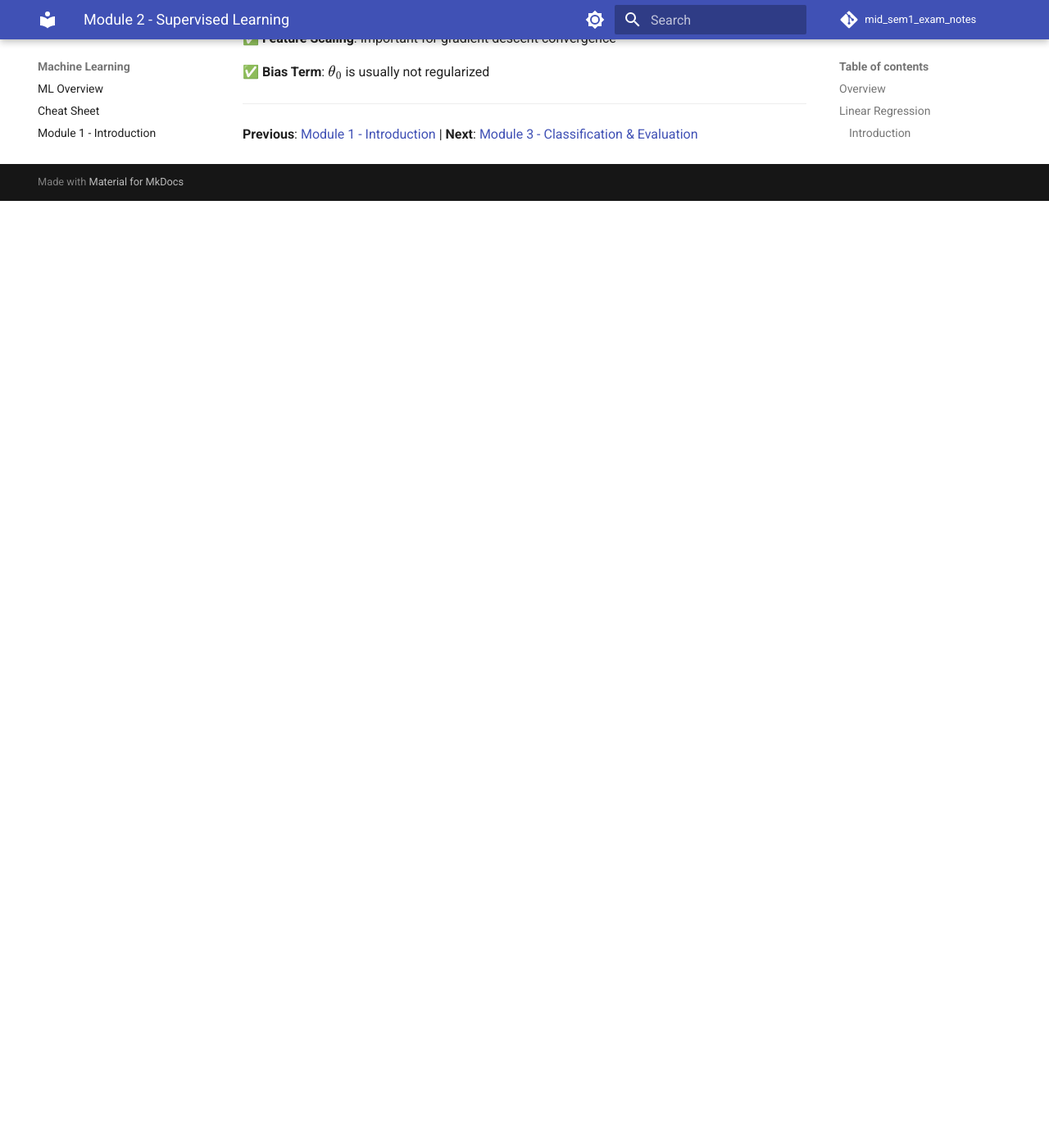
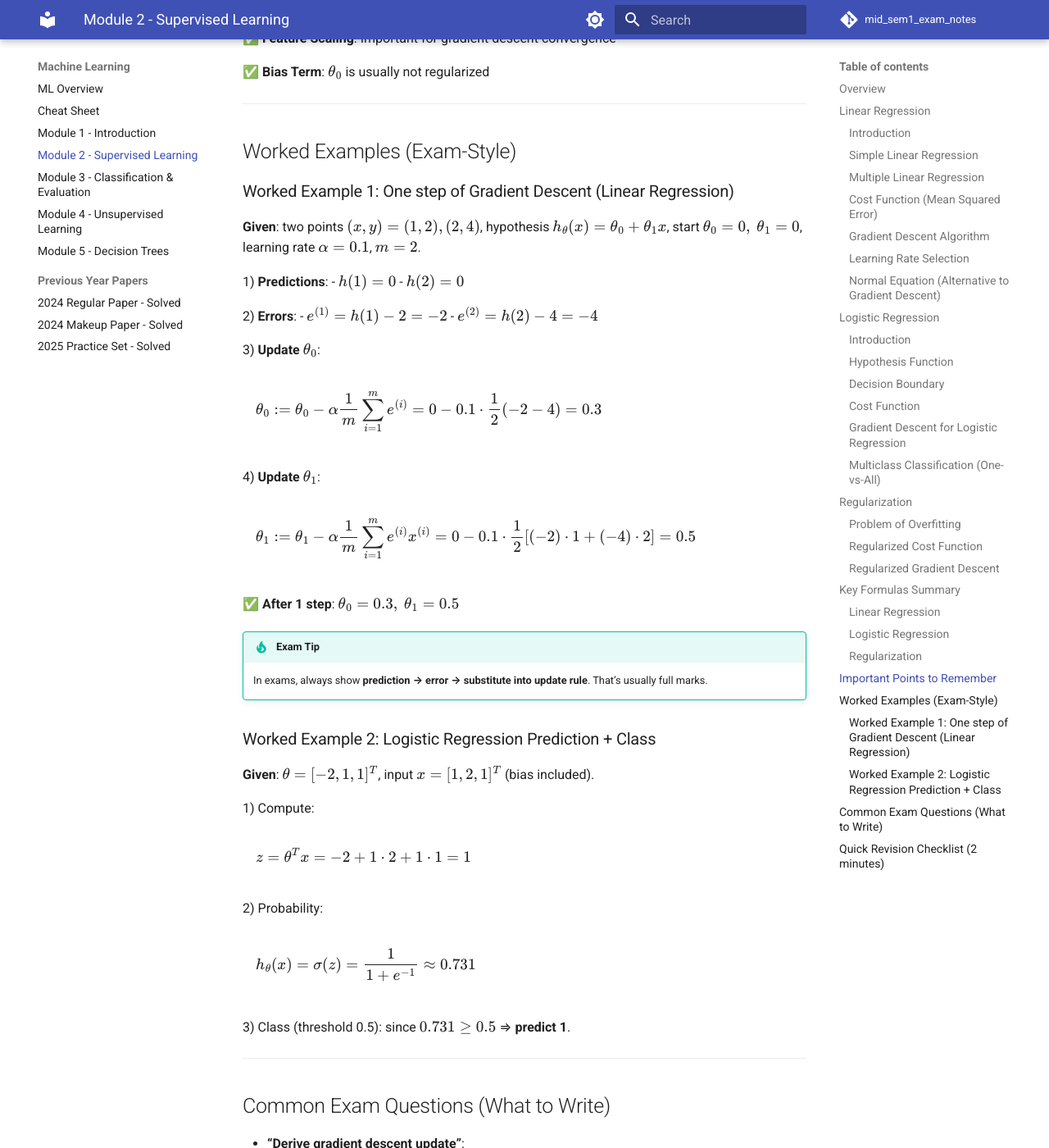
Before and after one commit to shivam2003-dev/mid_sem1_exam_notes, an MkDocs documentation site: the page built from docs/ml/module2-supervised-learning.md, in a window 1280 px wide and 1400 px high, scrolled down 6538 px. Shown: the whole window at 82% size. Built offline with MkDocs 1.6.1 and Material for MkDocs 9.7.7, drawn with Linux system fonts in a browser that asks for light colours; comment, search, counter and statistics services are not loaded; before the commit the page ends 6783 px from its top, so only the background shows below that; some of the changed text lies outside the part shown.

Commit message:
Expand: Add exam-style worked examples and checklists to ML modules 2-3

```diff
--- a/docs/ml/module2-supervised-learning.md
+++ b/docs/ml/module2-supervised-learning.md
@@ -317,4 +317,84 @@
 
 ---
 
+## Worked Examples (Exam-Style)
+
+### Worked Example 1: One step of Gradient Descent (Linear Regression)
+
+**Given**: two points $(x,y) = (1,2), (2,4)$, hypothesis $h_\theta(x)=\theta_0+\theta_1x$, start $\theta_0=0,\ \theta_1=0$, learning rate $\alpha=0.1$, $m=2$.
+
+1) **Predictions**:
+- $h(1)=0$
+- $h(2)=0$
+
+2) **Errors**:
+- $e^{(1)}=h(1)-2=-2$
+- $e^{(2)}=h(2)-4=-4$
+
+3) **Update $\theta_0$**:
+
+$$
+\theta_0 := \theta_0 - \alpha\frac{1}{m}\sum_{i=1}^{m} e^{(i)}
+        = 0 - 0.1\cdot\frac{1}{2}(-2-4)
+        = 0.3
+$$
+
+4) **Update $\theta_1$**:
+
+$$
+\theta_1 := \theta_1 - \alpha\frac{1}{m}\sum_{i=1}^{m} e^{(i)}x^{(i)}
+        = 0 - 0.1\cdot\frac{1}{2}\left[(-2)\cdot1 + (-4)\cdot2\right]
+        = 0.5
+$$
+
+✅ **After 1 step**: $\theta_0=0.3,\ \theta_1=0.5$
+
+!!! tip "Exam Tip"
+    In exams, always show **prediction → error → substitute into update rule**. That’s usually full marks.
+
+### Worked Example 2: Logistic Regression Prediction + Class
+
+**Given**: $\theta=[-2, 1, 1]^T$, input $x=[1,2,1]^T$ (bias included).
+
+1) Compute:
+
+$$
+z=\theta^Tx=-2 + 1\cdot2 + 1\cdot1 = 1
+$$
+
+2) Probability:
+
+$$
+h_\theta(x)=\sigma(z)=\frac{1}{1+e^{-1}}\approx 0.731
+$$
+
+3) Class (threshold 0.5): since $0.731\ge 0.5$ ⇒ **predict 1**.
+
+---
+
+## Common Exam Questions (What to Write)
+
+- **“Derive gradient descent update”**:
+  - Write $J(\theta)$
+  - Take partial derivative $\frac{\partial J}{\partial \theta_j}$
+  - Plug into $\theta_j := \theta_j - \alpha \frac{\partial J}{\partial \theta_j}$
+- **“Why MSE not used for logistic regression?”**:
+  - MSE makes cost non-convex with sigmoid ⇒ local minima
+  - Cross-entropy is convex ⇒ gradient descent works reliably
+- **“Explain regularization”**:
+  - Add $\frac{\lambda}{2m}\sum_{j=1}^{n}\theta_j^2$ (exclude $\theta_0$)
+  - Large $\lambda$ ⇒ underfit; small $\lambda$ ⇒ risk overfit
+
+---
+
+## Quick Revision Checklist (2 minutes)
+
+- Can you write **MSE** and **cross-entropy** correctly?
+- Can you write **gradient descent update** (scalar + vectorized)?
+- Can you explain **decision boundary** ($\theta^Tx=0$)?
+- Do you remember **don’t regularize $\theta_0$**?
+- Do you know what happens when $\alpha$ is too large/small?
+
+---
+
 **Previous**: [Module 1 - Introduction](module1-introduction.md) | **Next**: [Module 3 - Classification & Evaluation](module3-classification-evaluation.md)
```
Also changed, not shown: docs/ml/module3-classification-evaluation.md (+71 -0 lines).
